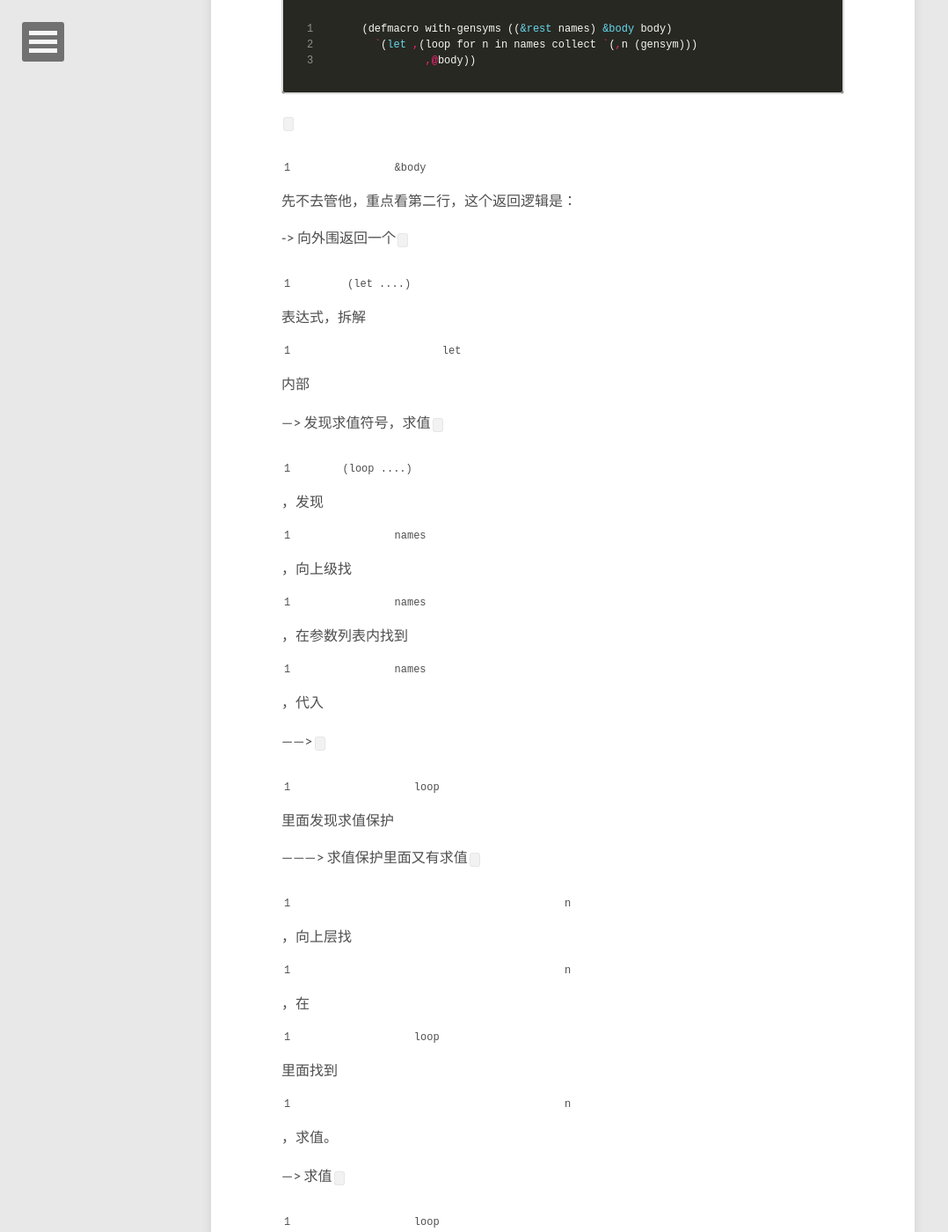
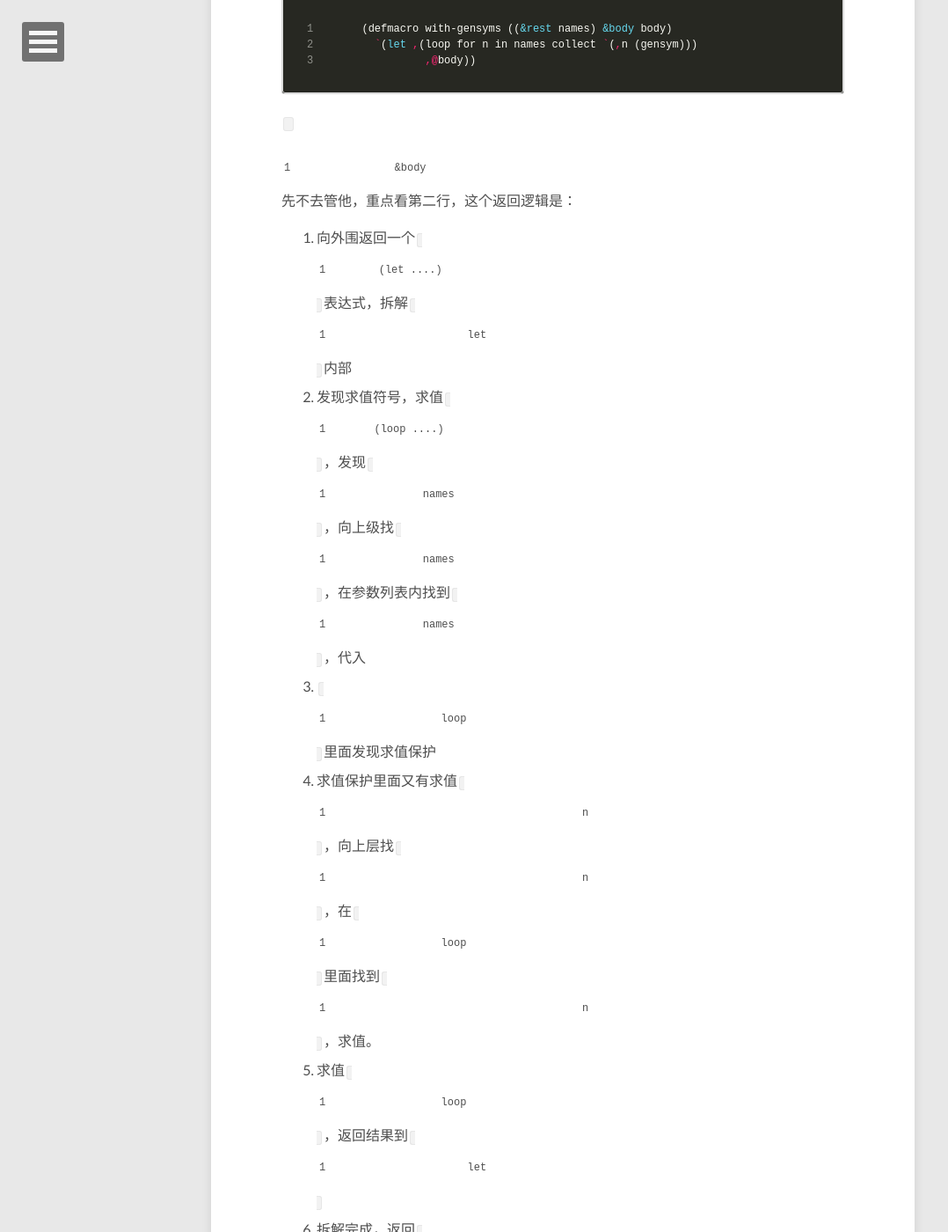
Before and after one commit to ccqpein/ccqpein.github.io, a Jekyll site: the page built from _posts/2016-08-31-关于-Lisp-的废话（三）.md, in a window 1280 px wide and 1400 px high, scrolled down 5687 px. Shown: the whole window at 88% size, without its empty margins (0-1078 px from the left). Built offline with Jekyll 4.4.1, drawn with Linux system fonts in a browser that asks for light colours; nearby versions of some CDN libraries; comment, search, counter and statistics services are not loaded; some of the changed lines change nothing that is shown.

Commit message:
fix some

```diff
--- a/_posts/2016-08-31-关于-Lisp-的废话（三）.md
+++ b/_posts/2016-08-31-关于-Lisp-的废话（三）.md
@@ -154,17 +154,12 @@ image:
 
 `&body`先不去管他，重点看第二行，这个返回逻辑是：
 
--> 向外围返回一个`(let ....)`表达式，拆解`let`内部
-
----> 发现求值符号，求值`(loop ....)`，发现`names`，向上级找`names`，在参数列表内找到`names`，代入
-
-------> `loop`里面发现求值保护
-
----------> 求值保护里面又有求值`n`，向上层找`n`，在`loop`里面找到`n`，求值。
-
----> 求值`loop`，返回结果到`let`
-
--> 拆解完成，返回`let`（没管`,@body`）
+1. 向外围返回一个`(let ....)`表达式，拆解`let`内部
+2. 发现求值符号，求值`(loop ....)`，发现`names`，向上级找`names`，在参数列表内找到`names`，代入
+3. `loop`里面发现求值保护
+4. 求值保护里面又有求值`n`，向上层找`n`，在`loop`里面找到`n`，求值。
+5. 求值`loop`，返回结果到`let`
+6. 拆解完成，返回`let`（没管`,@body`）
 
 这个例子我觉得特别好：
 
```
